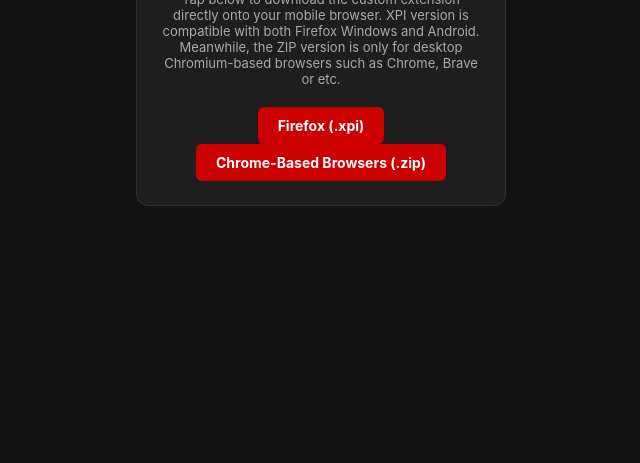
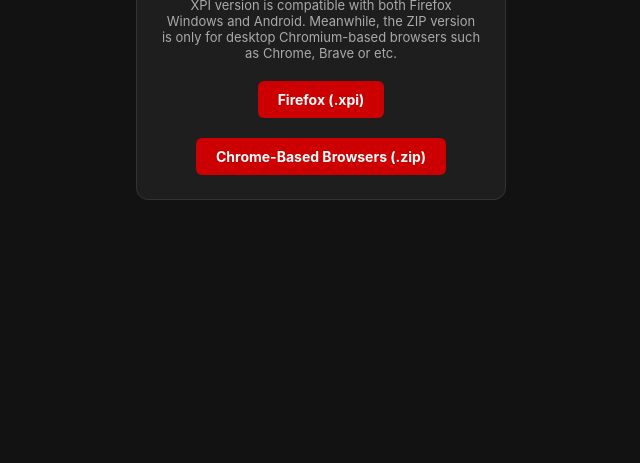
Before and after one commit to xetsue/yt-liked-blocker, a plain HTML site: page index.html in a window 1280 px wide. Shown: the part 337-800 px from the top of the page, without its empty margins (319-959 px from the left). Drawn offline with Linux system fonts and the light colour scheme.

Commit message:
Update download instructions in index.html
Removed introductory text from the download instructions and added a new paragraph tag.

```diff
--- a/index.html
+++ b/index.html
@@ -52,8 +52,9 @@
 <body>
   <div class="card">
     <h1>YouTube Hide Liked Videos</h1>
-    <p>Tap below to download the custom extension directly onto your mobile browser. XPI version is compatible with both Firefox Windows and Android. Meanwhile, the ZIP version is only for desktop Chromium-based browsers such as Chrome, Brave or etc. </p>
+    <p>XPI version is compatible with both Firefox Windows and Android. Meanwhile, the ZIP version is only for desktop Chromium-based browsers such as Chrome, Brave or etc. </p>
     <a href="extension.xpi" class="button">Firefox (.xpi)</a>
+    <p></p>
      <a href="yt-liked-blocker (Chromium).zip" class="button">Chrome-Based Browsers (.zip)</a>
   </div>
 </body>
```
